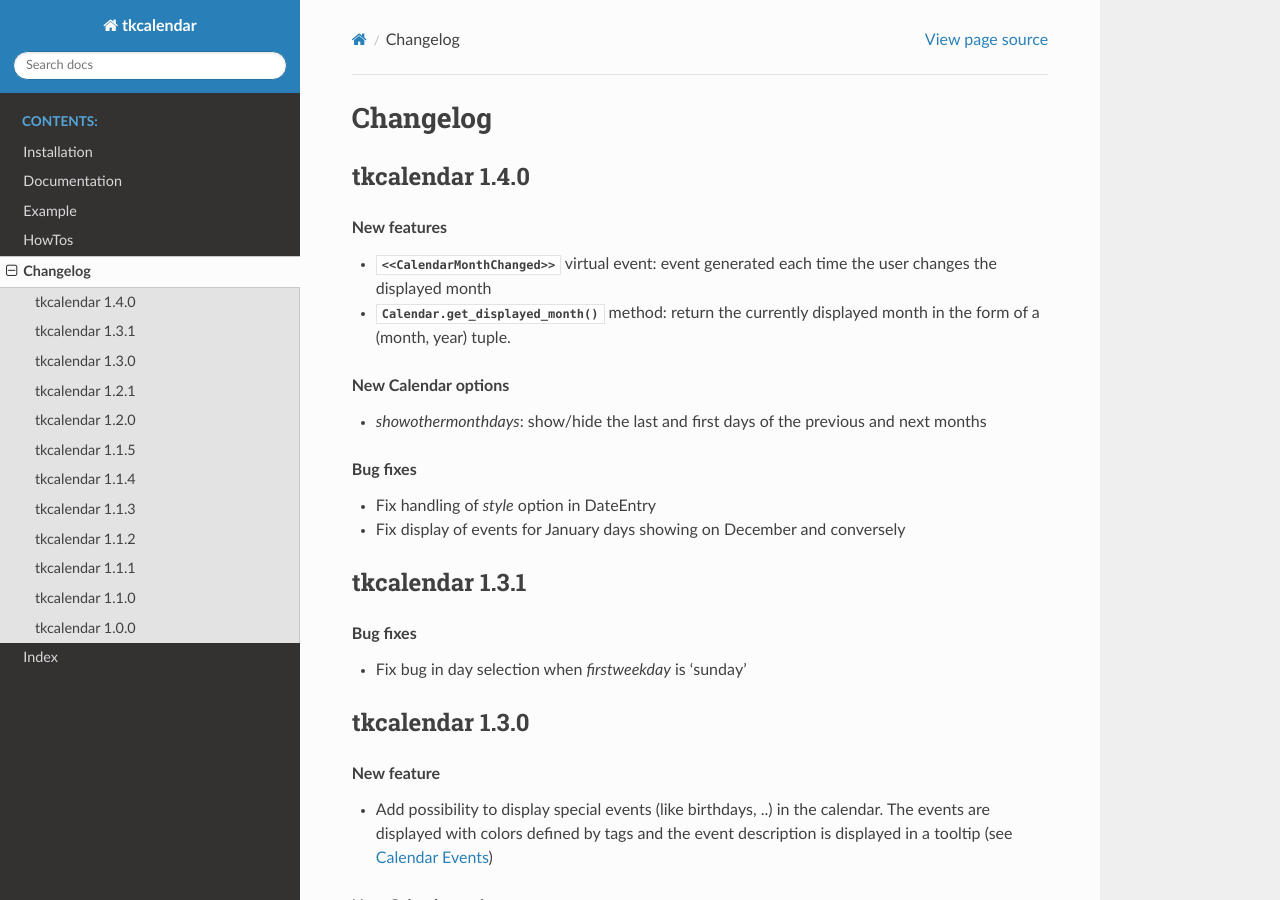
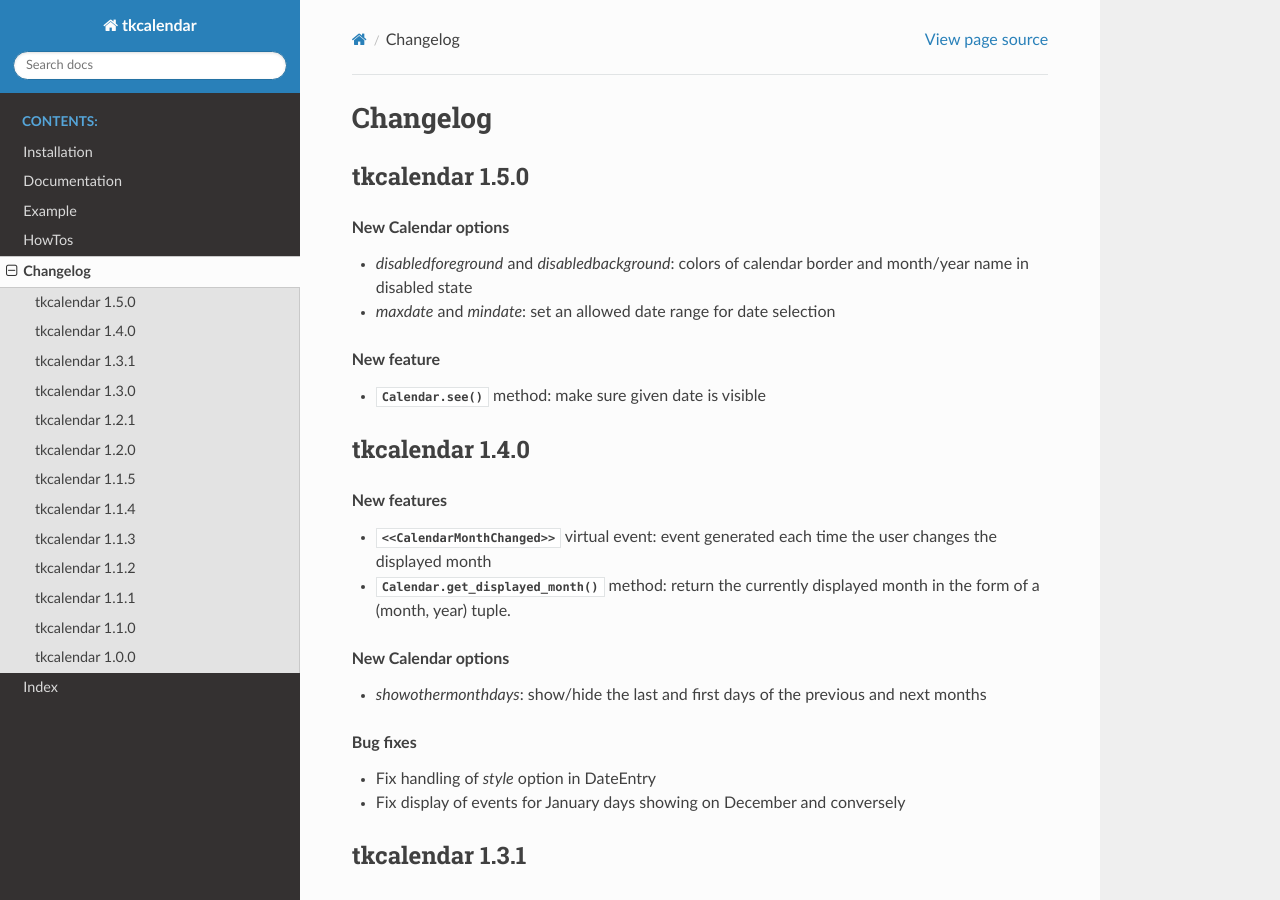
Before and after one commit to j4321/tkcalendar, a Sphinx documentation site: the page built from docs/changelog.rst, in a window 1280 px wide and 900 px high. Built offline with Sphinx 7.4.7 and the Read the Docs theme 2.0.0, drawn with Linux system fonts in a browser that asks for light colours.

Commit message:
Update doc and changelog

```diff
--- a/docs/changelog.rst
+++ b/docs/changelog.rst
@@ -2,6 +2,20 @@ Changelog
 =========
 
 .. currentmodule:: tkcalendar
+
+tkcalendar 1.5.0
+----------------
+
+.. rubric:: New Calendar options
+
+- *disabledforeground* and *disabledbackground*: colors of calendar border and
+  month/year name in disabled state
+
+- *maxdate* and *mindate*: set an allowed date range for date selection
+
+.. rubric:: New feature
+
+* :meth:`Calendar.see` method: make sure given date is visible
 
 tkcalendar 1.4.0
 ----------------
```
Also changed, not shown: README.rst (+24 -5 lines), docs/Calendar.rst (+13 -1 lines), 2 other files.
